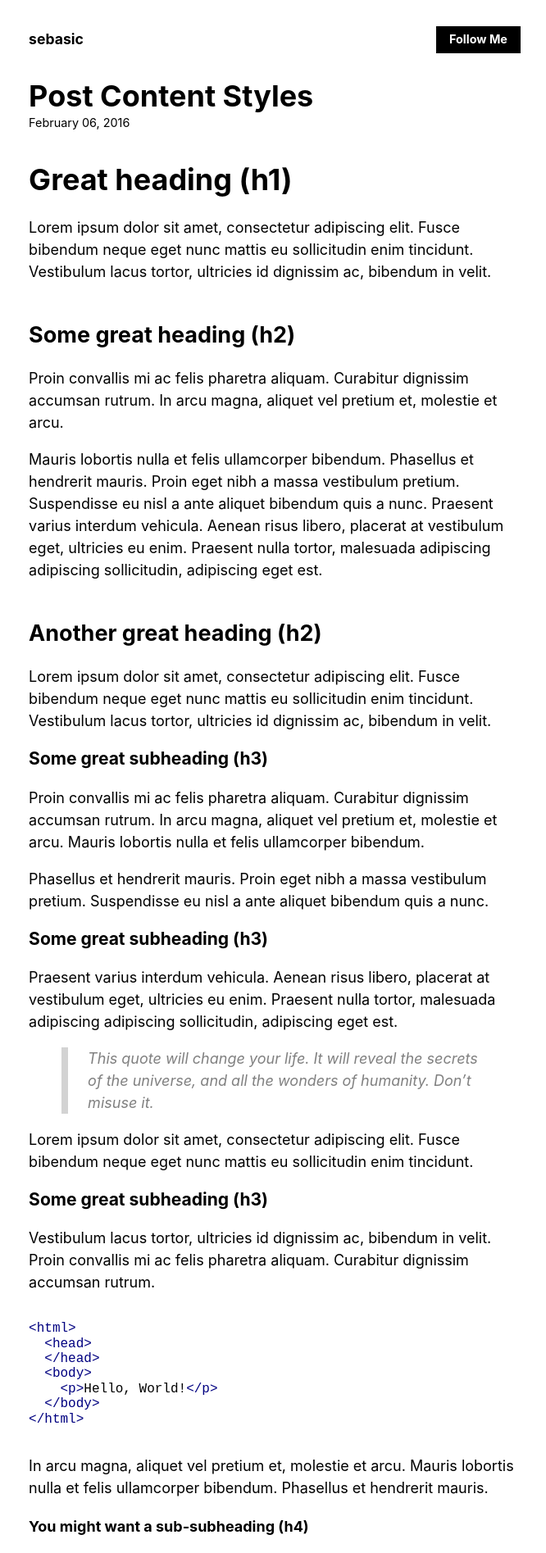
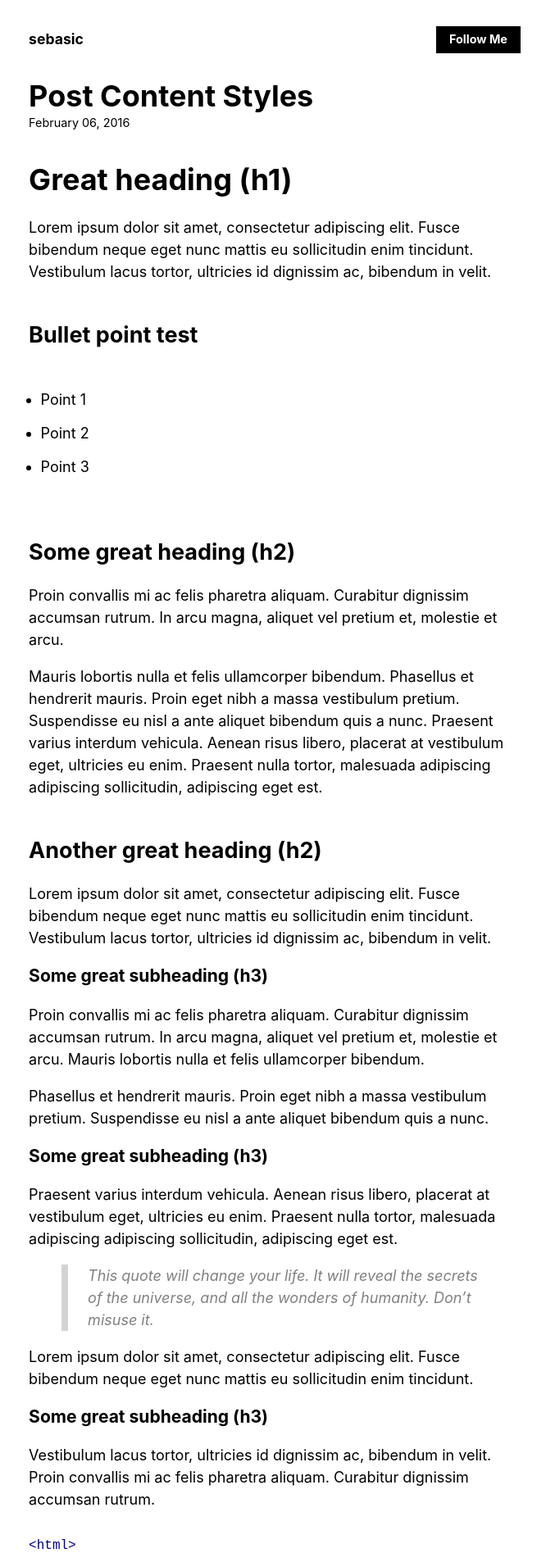
Before and after one commit to lewis262626/sebasic, a Jekyll site: the page built from _posts/2016-02-06-post-content-styles.md, in a window 1280 px wide. Shown: the top 1895 px of the page at 82% size, without its empty margins (305-971 px from the left). Built offline with Jekyll 4.4.1, drawn with Linux system fonts in a browser that asks for light colours.

Commit message:
fix bullet point styling issue

```diff
--- a/_layouts/home.html
+++ b/_layouts/home.html
@@ -6,7 +6,7 @@ layout: default
 </head>
 
 {%- if site.posts.size > 0 -%}
-<ul>
+<ul class="home_list">
     {% for post in site.posts %}
     {% capture post_data %}{{ page.date | date: "%B %d, %Y" }}{% endcapture %}
 
--- a/_posts/2016-02-06-post-content-styles.md
+++ b/_posts/2016-02-06-post-content-styles.md
@@ -8,6 +8,12 @@ meta: "Springfield"
 
 # Great heading (h1)
 Lorem ipsum dolor sit amet, consectetur adipiscing elit. Fusce bibendum neque eget nunc mattis eu sollicitudin enim tincidunt. Vestibulum lacus tortor, ultricies id dignissim ac, bibendum in velit.
+
+## Bullet point test
+
+* Point 1
+* Point 2
+* Point 3
 
 ## Some great heading (h2)
 
--- a/assets/css/main.css
+++ b/assets/css/main.css
@@ -24,7 +24,11 @@
 }
 /* index list of articles */
 
-ul, ol {
+.content ul {
+    padding-left: 0.9rem;
+}
+
+ul.home_list {
     list-style: none;
 }
 ul li {
```
